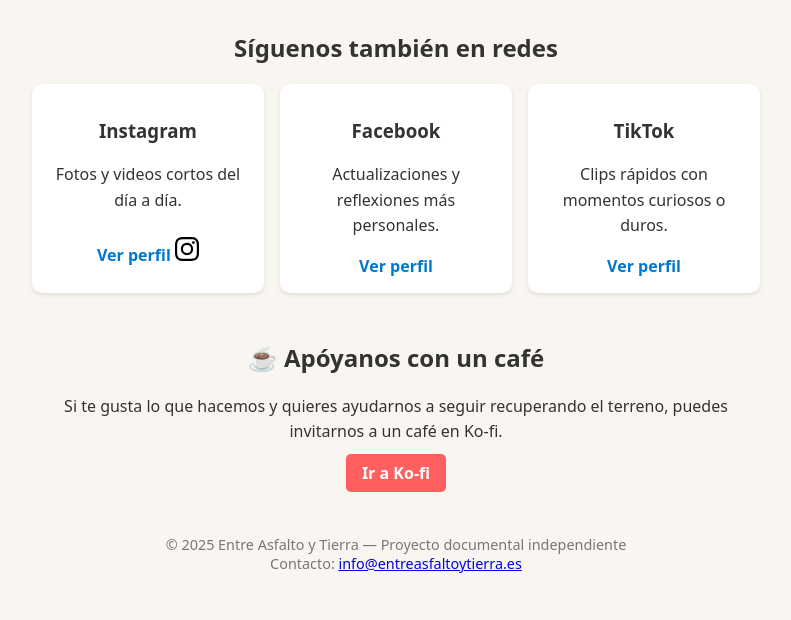
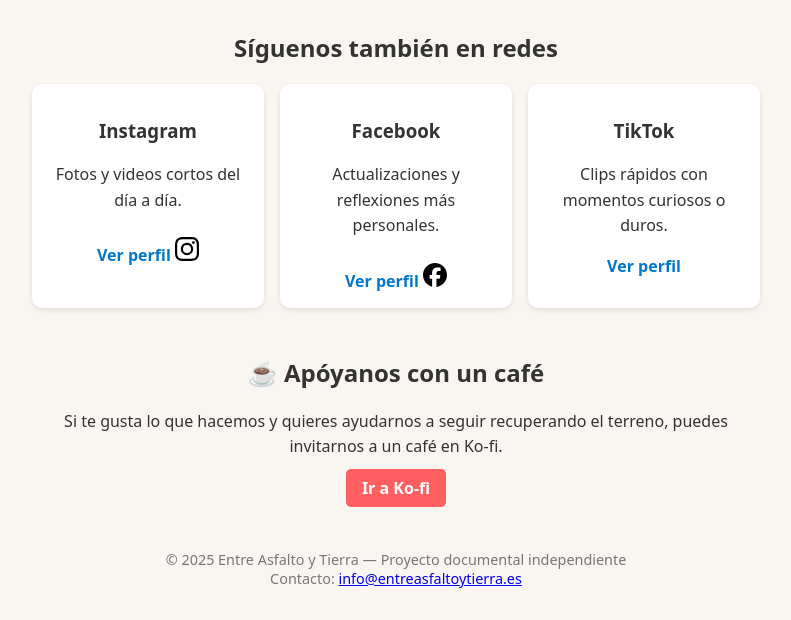
Before and after one commit to nikko1383/entreasfaltoytierra.es, a plain HTML site: page index.html in a window 1280 px wide. Shown: the part 963-1583 px from the top of the page, without its empty margins (244-1035 px from the left). Drawn offline with Linux system fonts and the light colour scheme.

Commit message:
Update index.html

```diff
--- a/index.html
+++ b/index.html
@@ -106,6 +106,7 @@
           <h3>Facebook</h3>
           <p>Actualizaciones y reflexiones más personales.</p>
           <a href="https://www.facebook.com/profile.php?id=61577740563568" target="_blank">Ver perfil</a>
+          <img src="facebook.svg" alt="Facebook logo" style="margin-top: 0.5rem; width: 24px; height: 24px;" />
         </div>
         <div class="card">
           <h3>TikTok</h3>
```
